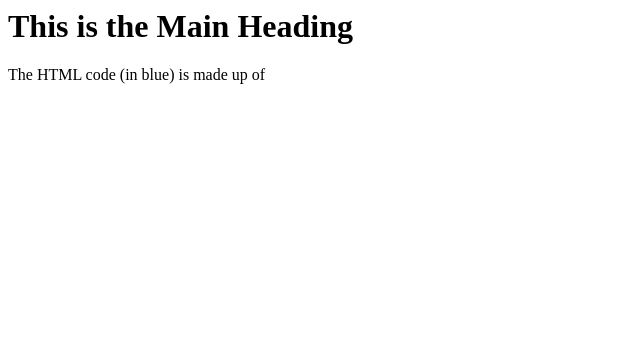
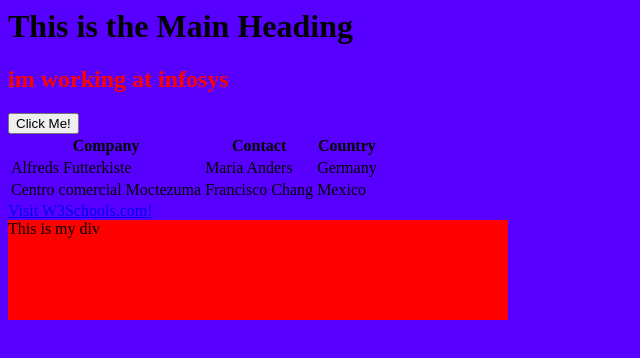
Before and after one commit to hemanth2394/Schoolmanagement-project, a plain HTML site: page index.html in a window 1280 px wide. Shown: the whole page, without its empty margins (0-640 px from the left). Drawn offline with Linux system fonts and the light colour scheme.

Commit message:
added new changes

```diff
--- a/index.html
+++ b/index.html
@@ -1,9 +1,33 @@
 <html>
 
-<body>
-    <h1>This is the Main  Heading</h1>
+<body style="background-color:#5800ff ;">
+    <h1>This is the Main Heading</h1>
+    <h2 style="color:red ;">im working at infosys</h2>
+    <button type="button">Click Me!</button>
+    <table>
+        <tr>
+            <th>Company</th>
+            <th>Contact</th>
+            <th>Country</th>
+        </tr>
+        <tr>
+            <td>Alfreds Futterkiste</td>
+            <td>Maria Anders</td>
+            <td>Germany</td>
+        </tr>
+        <tr>
+            <td>Centro comercial Moctezuma</td>
+            <td>Francisco Chang</td>
+            <td>Mexico</td>
+        </tr>
+    </table>
+    <a href="https://www.w3schools.com/">Visit W3Schools.com!</a>
+    <div style="background-color:red  ;height: 100px;width: 500px;">
+        This is my div
+    </div>
+
+
 
 </body>
 
 </html>
-The HTML code (in blue) is made up of
```
